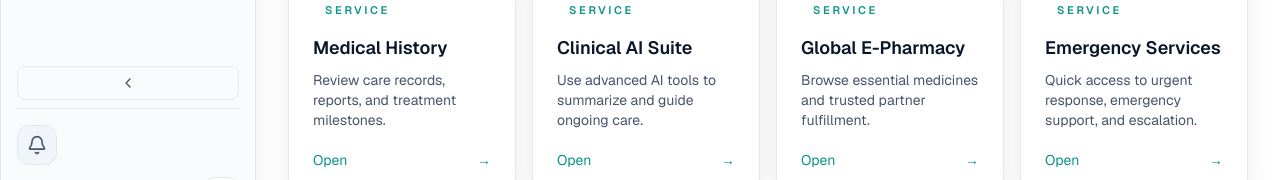
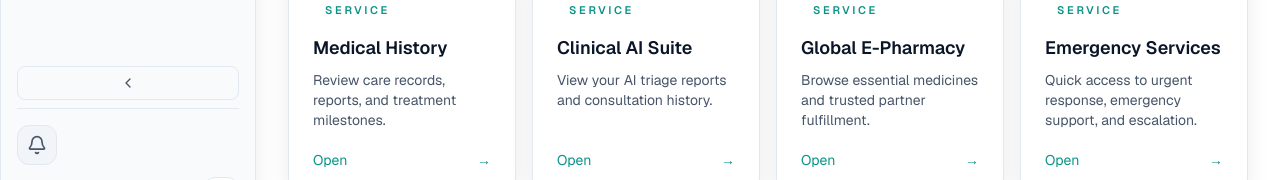
Before and after one commit to sanusishafii989/Dermavant, a Next.js app: page /patient/dashboard in a window 1280 px wide. Shown: the part 570-750 px from the top of the page. Built offline with nearby package versions, Linux system fonts and the light colour scheme; no server answers; the database is empty.

Commit message:
fix: Clinical AI Suite card now links to consultation history instead of duplicate AI triage
- Start AI Consultation: stays as the AI triage wizard
- Clinical AI Suite: now links to /patient/consultation (view reports + past consultations)

```diff
--- a/app/patient/dashboard/page.tsx
+++ b/app/patient/dashboard/page.tsx
@@ -46,8 +46,8 @@ const serviceCards = [
   },
   {
     title: "Clinical AI Suite",
-    description: "Use advanced AI tools to summarize and guide ongoing care.",
-    href: "/patient/dashboard/start-ai-consultation",
+    description: "View your AI triage reports and consultation history.",
+    href: "/patient/consultation",
     accent: "border-[var(--accent-gold)]/40 bg-[var(--accent-gold)]/10",
   },
   {
```
